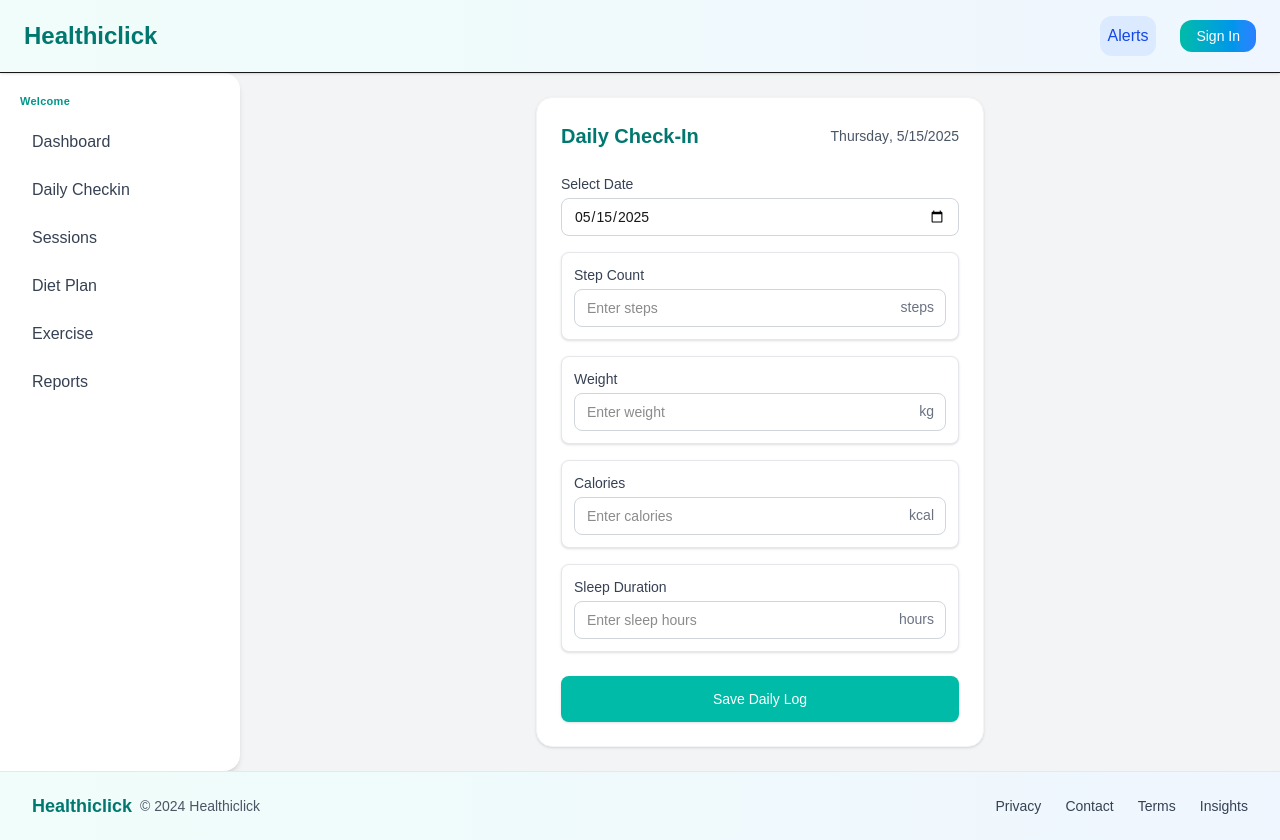
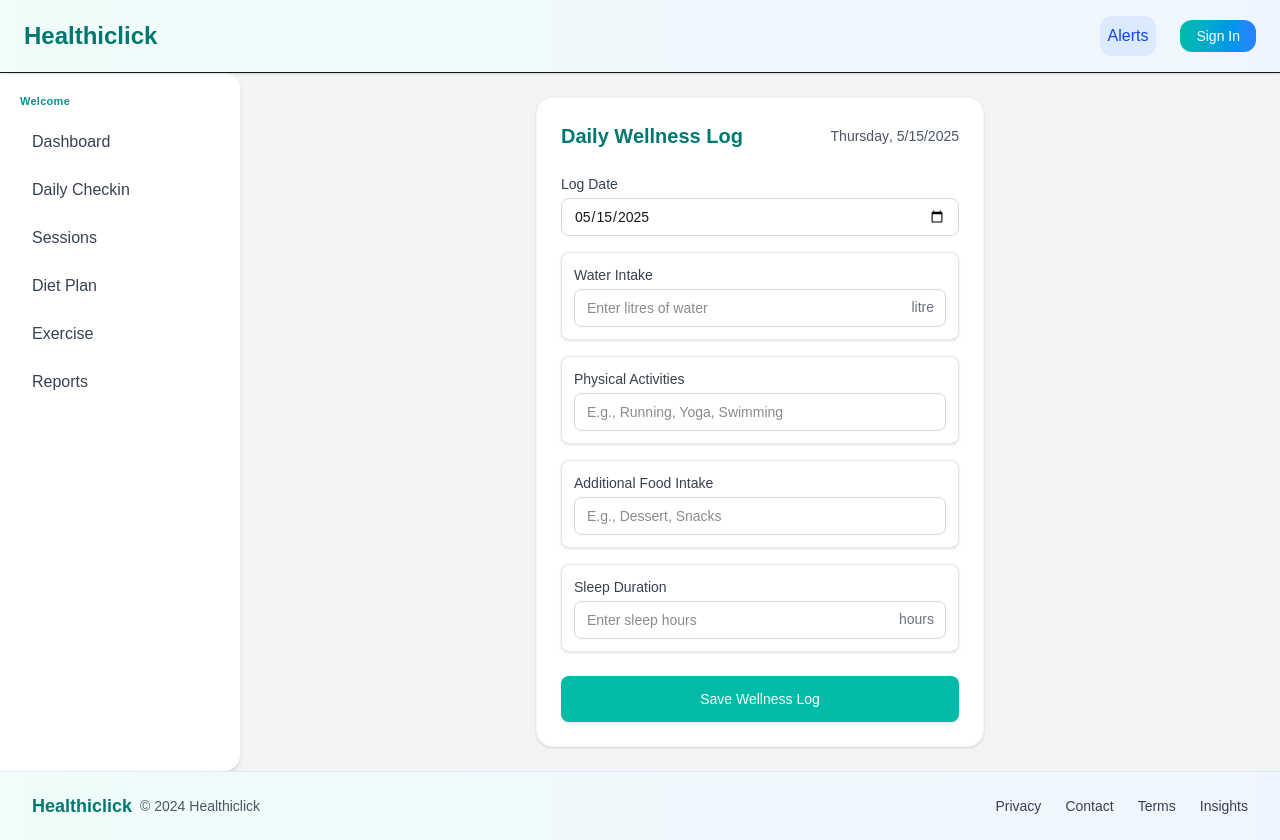
Before and after one commit to RavneetDTU/healthiclick_frontend, a Next.js app: page /feature/dailyCheckin in a window 1280 px wide. Built offline with nearby package versions, Linux system fonts and the light colour scheme.

Commit message:
fix minor changes in checkin and user profile

```diff
--- a/src/Components/DailyCheckIn/DailyCheckin.tsx
+++ b/src/Components/DailyCheckIn/DailyCheckin.tsx
@@ -10,15 +10,14 @@ const DailyCheckIn = () => {
   const [date, setDate] = useState<string>(
     new Date().toISOString().split("T")[0]
   );
-  const [steps, setSteps] = useState<number>(0);
-  const [weight, setWeight] = useState<number>(0);
-  const [calories, setCalories] = useState<number>(0);
+  const [waterIntake, setWaterIntake] = useState<number>(0);
+  const [physicalActivities, setPhysicalActivities] = useState<string>("");
+  const [extraFood, setExtraFood] = useState<string>("");
   const [sleepHours, setSleepHours] = useState<number>(0);
   const [weekday, setWeekday] = useState<string>("");
   const [isEditingPastDate, setIsEditingPastDate] = useState<boolean>(false);
 
   const { user } = useProfileStore();
-
   const [toast, setToast] = useState<{
     message: string;
     type: "success" | "error";
@@ -51,7 +50,7 @@ const DailyCheckIn = () => {
     const token = localStorage.getItem("token");
 
     if (!user?.userid) {
-      console.warn("⏳ missing userId ");
+      console.warn("⏳ missing userId");
       return;
     }
 
@@ -62,9 +61,9 @@ const DailyCheckIn = () => {
 
     const payload = {
       date: new Date(date).toISOString(),
-      steps,
-      weight,
-      calories,
+      water_intake: waterIntake,
+      physical_activities: physicalActivities,
+      extra_food: extraFood,
       sleep_hours: sleepHours,
     };
 
@@ -81,22 +80,24 @@ const DailyCheckIn = () => {
         }
       );
 
-      const data = await response.json();
-      console.log("Response data:", data);
-
       if (!response.ok) {
         const errorData = await response.json();
         throw new Error(errorData.detail || "Something went wrong");
       }
 
-      setToast({ message: "Data saved successfully", type: "success" });
+      setToast({
+        message: "Daily check-in saved successfully",
+        type: "success",
+      });
 
-      setSteps(0);
-      setWeight(0);
-      setCalories(0);
+      // Reset form
+      setWaterIntake(0);
+      setPhysicalActivities("");
+      setExtraFood("");
       setSleepHours(0);
     } catch (error: unknown) {
       console.error("Error saving data:", error);
+      setToast({ message: "Failed to save daily check-in", type: "error" });
     }
   };
 
@@ -113,7 +114,7 @@ const DailyCheckIn = () => {
             <div className="p-6">
               <div className="flex flex-col sm:flex-row sm:justify-between sm:items-center mb-6">
                 <h2 className="text-xl font-semibold text-teal-700 mb-2 sm:mb-0">
-                  Daily Check-In
+                  Daily Wellness Log
                 </h2>
                 <div className="text-sm text-gray-600">
                   <span className="font-medium">{weekday}</span>,{" "}
@@ -133,7 +134,7 @@ const DailyCheckIn = () => {
                     htmlFor="date"
                     className="block text-sm font-medium text-gray-700 mb-1"
                   >
-                    Select Date
+                    Log Date
                   </label>
                   <input
                     type="date"
@@ -148,78 +149,61 @@ const DailyCheckIn = () => {
                 <div className="space-y-4">
                   <div className="bg-white p-3 rounded-lg border border-gray-200 shadow-sm">
                     <label
-                      htmlFor="steps"
+                      htmlFor="water"
                       className="block text-sm font-medium text-gray-700 mb-1"
                     >
-                      Step Count
+                      Water Intake
                     </label>
                     <div className="relative">
                       <input
                         type="number"
-                        id="steps"
-                        value={steps || ""}
+                        id="water"
+                        value={waterIntake || ""}
                         onChange={(e) =>
-                          setSteps(parseInt(e.target.value) || 0)
+                          setWaterIntake(parseInt(e.target.value) || 0)
                         }
                         min="0"
                         className="w-full px-3 py-2 text-sm border border-gray-300 rounded-lg focus:outline-none focus:ring-2 focus:ring-teal-200"
-                        placeholder="Enter steps"
+                        placeholder="Enter litres of water"
                       />
                       <span className="absolute right-3 top-2 text-gray-500 text-sm">
-                        steps
+                        litre
                       </span>
                     </div>
                   </div>
 
                   <div className="bg-white p-3 rounded-lg border border-gray-200 shadow-sm">
                     <label
-                      htmlFor="weight"
+                      htmlFor="activities"
                       className="block text-sm font-medium text-gray-700 mb-1"
                     >
-                      Weight
+                      Physical Activities
                     </label>
-                    <div className="relative">
                     <input
-                        type="number"
-                        id="weight"
-                        value={weight || ""}
-                        onChange={(e) =>
-                          setWeight(parseFloat(e.target.value) || 0)
-                        }
-                        min="0"
-                        step="0.1"
+                      type="text"
+                      id="activities"
+                      value={physicalActivities}
+                      onChange={(e) => setPhysicalActivities(e.target.value)}
                       className="w-full px-3 py-2 text-sm border border-gray-300 rounded-lg focus:outline-none focus:ring-2 focus:ring-teal-200"
-                        placeholder="Enter weight"
+                      placeholder="E.g., Running, Yoga, Swimming"
                     />
-                      <span className="absolute right-3 top-2 text-gray-500 text-sm">
-                        kg
-                      </span>
-                    </div>
                   </div>
 
                   <div className="bg-white p-3 rounded-lg border border-gray-200 shadow-sm">
                     <label
-                      htmlFor="calories"
+                      htmlFor="extraFood"
                       className="block text-sm font-medium text-gray-700 mb-1"
                     >
-                      Calories
+                      Additional Food Intake
                     </label>
-                    <div className="relative">
                     <input
-                        type="number"
-                        id="calories"
-                        value={calories || ""}
-                        onChange={(e) =>
-                          setCalories(parseInt(e.target.value) || 0)
-                        }
-                        min="0"
+                      type="text"
+                      id="extraFood"
+                      value={extraFood}
+                      onChange={(e) => setExtraFood(e.target.value)}
                       className="w-full px-3 py-2 text-sm border border-gray-300 rounded-lg focus:outline-none focus:ring-2 focus:ring-teal-200"
-                        placeholder="Enter calories"
+                      placeholder="E.g., Dessert, Snacks"
                     />
-                      <span className="absolute right-3 top-2 text-gray-500 text-sm">
-                        kcal
-                      </span>
-                    </div>
                   </div>
 
                   <div className="bg-white p-3 rounded-lg border border-gray-200 shadow-sm">
@@ -255,7 +239,7 @@ const DailyCheckIn = () => {
                     type="submit"
                     className="w-full flex justify-center py-3 px-4 border border-transparent rounded-lg shadow-sm text-sm font-medium text-white bg-teal-500 hover:bg-teal-600 focus:outline-none focus:ring-2 focus:ring-offset-2 focus:ring-teal-300 transition-colors duration-200"
                   >
-                    Save Daily Log
+                    Save Wellness Log
                   </button>
                 </div>
               </form>
--- /dev/null
+++ b/src/Components/UserProfile/Components/ProfileSession.tsx
@@ -0,0 +1,12 @@
+import React from 'react';
+import { InlineWidget } from "react-calendly";
+
+
+function ProfileSession() {
+  return (
+    <div className=" w-fit md:w-full h-full">
+    <InlineWidget url="https://calendly.com/mdsahil31818/book-your-session" />
+    </div>
+  );
+}
+export default ProfileSession;
--- a/src/Components/UserProfile/Components/ProfileTabs.tsx
+++ b/src/Components/UserProfile/Components/ProfileTabs.tsx
@@ -5,6 +5,7 @@ import { useState } from "react";
 import { ProfileDietPlan } from "./ProfileDietPlan";
 import ProfileExercise from "./ProfileExercise";
 import ProfileReports from "./ProfileReports";
+import ProfileSession from "./ProfileSession";
 
 export default function ProfileTabs() {
   // const { user, appointments } = useProfileStore();
@@ -45,6 +46,17 @@ export default function ProfileTabs() {
           >
             Reports
           </button>
+
+          <button
+            onClick={() => setActiveTab("session")}
+            className={`px-4 py-3 text-sm font-medium transition-colors ${
+              activeTab === "session"
+                ? "border-b-2 border-teal-500 text-teal-600"
+                : "text-gray-500 hover:text-teal-500"
+            }`}
+          >
+            Session
+          </button>
         </div>
       </div>
 
@@ -63,6 +75,12 @@ export default function ProfileTabs() {
           </div>
         )}
 
+        {activeTab === "session" && (
+          <div>
+            <ProfileSession />
+          </div>
+        )}
+
       </div>
     </div>
   );
--- a/src/app/feature/session/page.tsx
+++ b/src/app/feature/session/page.tsx
@@ -5,6 +5,7 @@ import { Footer } from "@/shared/atoms/Footer";
 import { InlineWidget } from "react-calendly";
 
 export default function BookSessionPage() {
+
   return (
     <div className="min-h-screen flex flex-col bg-gray-100">
       <Header />
--- a/src/app/feature/userProfile/[id]/page.tsx
+++ b/src/app/feature/userProfile/[id]/page.tsx
@@ -50,14 +50,14 @@ export default function UserProfilePage() {
 
   if (isLoading) {
     return (
-      <div className="min-h-screen bg-[#fef7f2] p-10 text-center text-lg">
+      <div className="min-h-screen bg-[#f9fafb] p-10 text-center text-lg">
         Loading profile...
       </div>
     );
   }
 
   return (
-    <div className="min-h-screen bg-[#fef7f2] p-4">
+    <div className="min-h-screen bg-[#f9fafb]">
       <ProfilePage />
     </div>
   );
```
Also changed, not shown: src/Components/Reports/Components/ReportCard.tsx (+22 -8 lines), src/shared/atoms/Header.tsx (+56 -43 lines), src/shared/atoms/MobileSidebar.tsx (+11 -9 lines), src/app/feature/userProfile/[id].tsx (added). Lines whose indentation alone changed are shown as unchanged.
